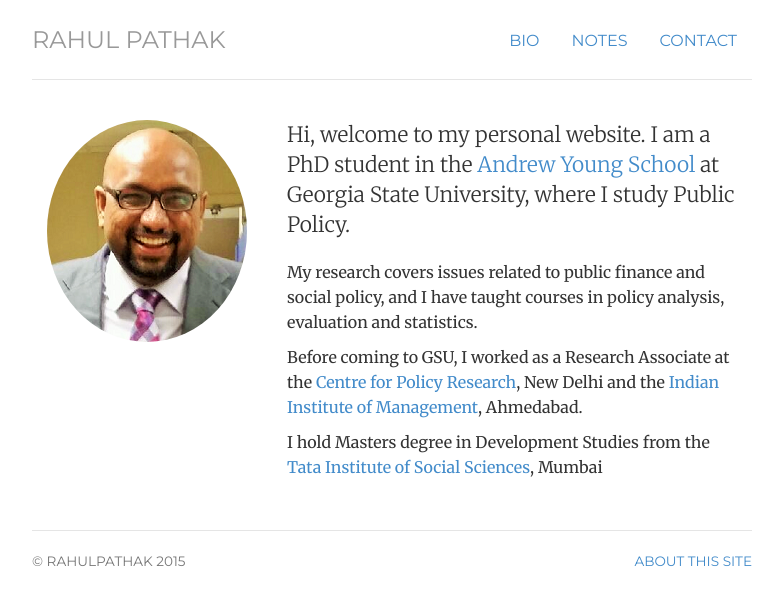
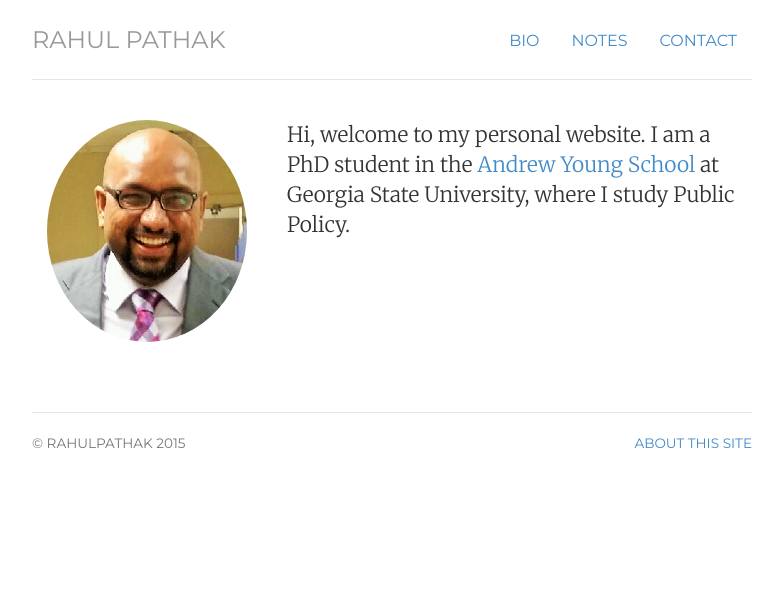
Before and after one commit to pathak-rahul/pathak-rahul.github.io, a Jekyll site: the page built from index.html, in a window 1280 px wide. Shown: the top 605 px of the page, without its empty margins (248-1031 px from the left). Built offline with Jekyll 4.4.1, drawn with Linux system fonts in a browser that asks for light colours.

Commit message:
Update index.html

```diff
--- a/index.html
+++ b/index.html
@@ -15,11 +15,6 @@
 	<div itemscope itemtype="http://data-vocabulary.org/Person" class="col-sm-8">
 	<p class="lead"> Hi, welcome to my personal website. I am a PhD student in the <a href="http://aysps.gsu.edu/"> Andrew Young School</a> at Georgia State University, where I study Public Policy.</p>
 
-	<p> My research covers issues related to public finance and social policy, and I have taught courses in policy analysis, evaluation and statistics. </p>
-
-	<p>Before coming to GSU, I worked as a Research Associate at the <a href="http://www.cprindia.org/"> Centre for Policy Research</a>, New Delhi and the <a href="http://www.iimahd.ernet.in/"> Indian Institute of Management</a>, Ahmedabad.</span></p>
-
-	<p>I hold Masters degree in Development Studies from the <a href="http://tiss.edu//"> Tata Institute of Social Sciences</a>, Mumbai </p>
 
 	</div>
 
```
